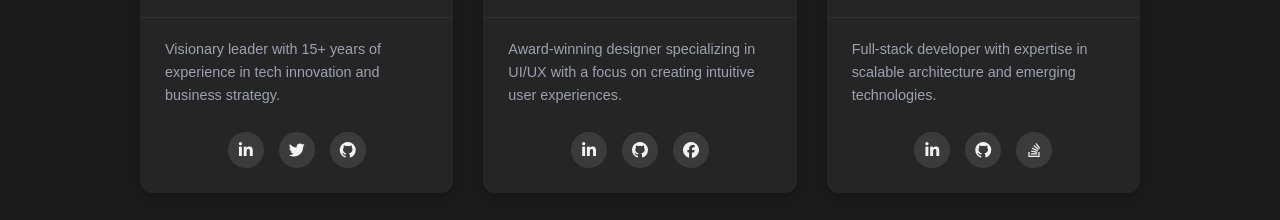
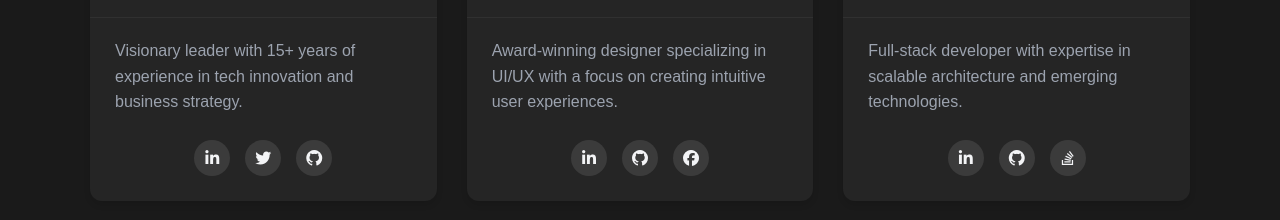
Before and after one commit to Damilorlar/Team-member-showcase, a plain HTML site: page index.html in a window 1280 px wide. Shown: the part 482-702 px from the top of the page. Drawn offline with Linux system fonts and the light colour scheme.

Commit message:
modified

```diff
--- a/style.css
+++ b/style.css
@@ -37,7 +37,7 @@ body{
 }
 .container{
     width: 100%;
-    max-width: 1000px;
+    max-width: 1100px;
     margin: 0 auto;
 }
 
@@ -166,7 +166,7 @@ header p{
 .bio{
     color: var(--text-gray);
     flex-grow: 1;
-    font-size: 0.9rem;
+    font-size: 0.9git rem;
     margin-bottom: 25px;
     line-height: 1.6;
 }
```
